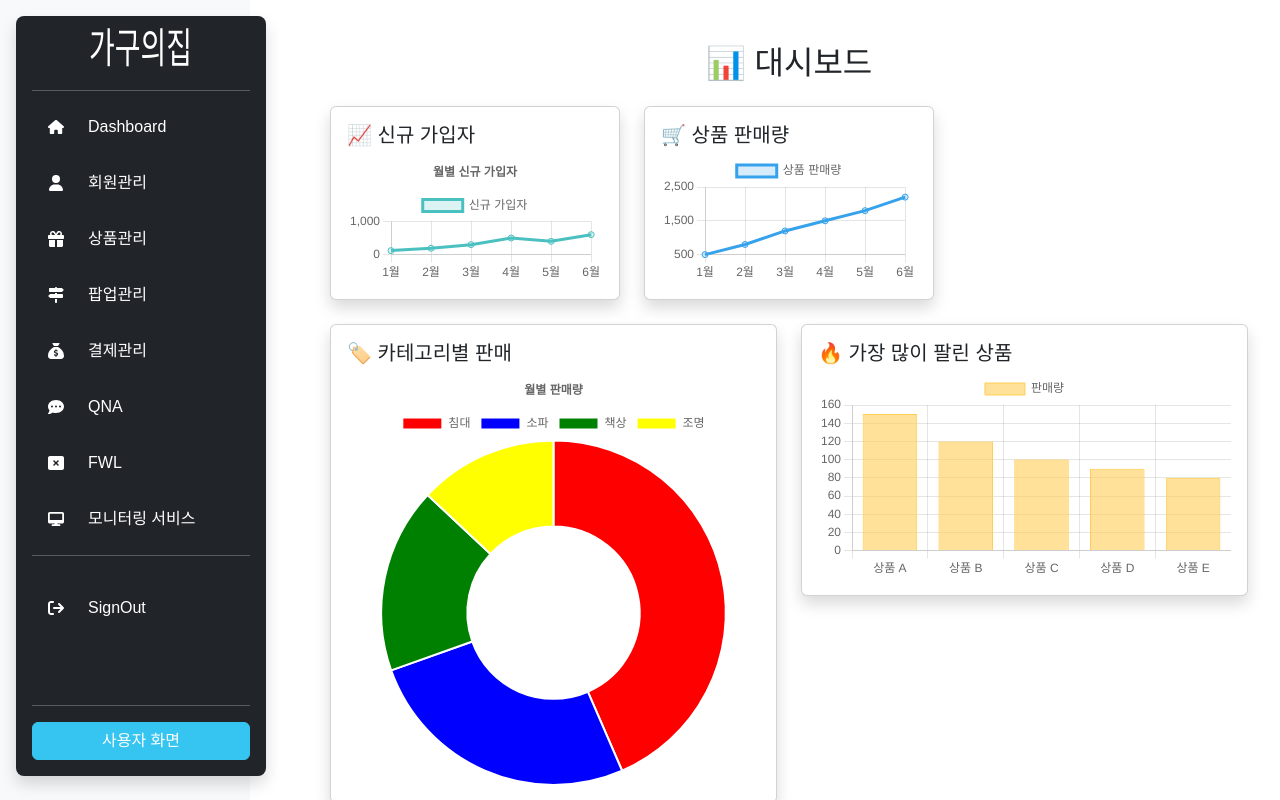
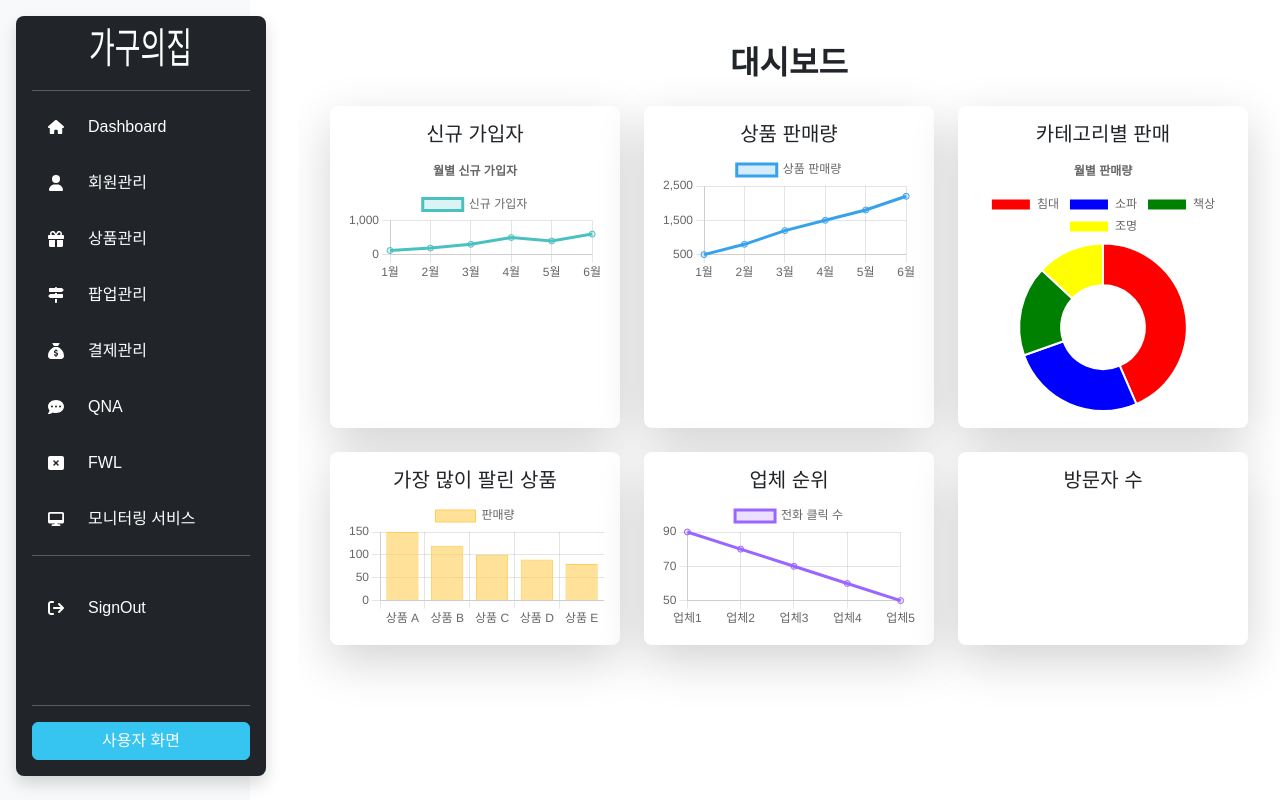
Before and after one commit to seunghwan94/hof-front, a React (Create React App) app: page /admin in a window 1280 px wide. Built offline with nearby package versions, Linux system fonts and the light colour scheme; no server answers; a web font is replaced by a local one.

Commit message:
mongoDB 차트화 완료 , 회원 수정 및 대시보드 디자인 완료

```diff
--- a/src/components/layout/CustomEditor.jsx
+++ b/src/components/layout/CustomEditor.jsx
@@ -212,7 +212,7 @@ const removeBase64Images = (content) => {
   } finally {
     setTimeout(() => {
       isUploadingRef.current = false;
-    }, 1000);
+    }, 500);
   }
 };
 
--- a/src/hooks/useAxios.jsx
+++ b/src/hooks/useAxios.jsx
@@ -32,7 +32,8 @@ const useAxios = (baseUrl = BASE_URL) => {
               'Content-Type':'application/json',
               ...(token && { Authorization: `Bearer ${token}` }),
               ...addHeaders
-            }
+            },
+            withCredentials: true,
           });
           setData(resp.data);
           return resp.data;
--- a/src/pages/admin/Home.jsx
+++ b/src/pages/admin/Home.jsx
@@ -7,52 +7,54 @@ import TopSellingChart from "./layout/TopSellingChart";
 import VendorRankingChart from "./layout/VendorRankingChart";
 import ActivityChart from "./layout/ActivityChart";
 
-
-
-function Home(){
+function Home() {
   return (
     <Container className="mt-4">
-      <h2 className="text-center mb-4">📊 대시보드</h2>
+      <h2 className="text-center mb-4 fw-bold">대시보드</h2>
       <Row className="g-4">
-        <Col md={6} lg={4}>
-          <Card className="p-3 shadow">
-            <Card.Title>📈 신규 가입자</Card.Title>
+        <Col xs={12} md={6} lg={4}>
+          <Card className="p-3 shadow-lg border-0 rounded-3 h-100">
+            <Card.Title className="text-center">신규 가입자</Card.Title>
             <NewUsersChart />
           </Card>
         </Col>
-       <Col md={6} lg={4}>
-<Card className="p-3 shadow">
-  <Card.Title>🛒 상품 판매량</Card.Title>
+
+        <Col xs={12} md={6} lg={4}>
+          <Card className="p-3 shadow-lg border-0 rounded-3 h-100">
+            <Card.Title className="text-center">상품 판매량</Card.Title>
             <SalesChart />
           </Card>
         </Col>
-<Col md={6} lg={6}>
-<Card className="p-3 shadow">
-  <Card.Title>🏷️ 카테고리별 판매</Card.Title>
+
+        <Col xs={12} md={6} lg={4}>
+          <Card className="p-3 shadow-lg border-0 rounded-3 h-100">
+            <Card.Title className="text-center">카테고리별 판매</Card.Title>
             <CategorySalesChart />
           </Card>
         </Col>
-<Col md={6} lg={6}>
-<Card className="p-3 shadow">
-  <Card.Title>🔥 가장 많이 팔린 상품</Card.Title>
+
+        <Col xs={12} md={6} lg={4}>
+          <Card className="p-3 shadow-lg border-0 rounded-3 h-100">
+            <Card.Title className="text-center">가장 많이 팔린 상품</Card.Title>
             <TopSellingChart />
           </Card>
         </Col>
-<Col md={6} lg={6}>
-<Card className="p-3 shadow">
-  <Card.Title>🏆 업체 순위</Card.Title>
+
+        <Col xs={12} md={6} lg={4}>
+          <Card className="p-3 shadow-lg border-0 rounded-3 h-100">
+            <Card.Title className="text-center">업체 순위</Card.Title>
             <VendorRankingChart />
           </Card>
         </Col>
-<Col md={6} lg={6}>
-<Card className="p-3 shadow">
-  <Card.Title>👥 방문자 수</Card.Title>
+
+        <Col xs={12} md={6} lg={4}>
+          <Card className="p-3 shadow-lg border-0 rounded-3 h-100">
+            <Card.Title className="text-center">방문자 수</Card.Title>
             <ActivityChart />
           </Card>
         </Col>
       </Row>
     </Container>
-
   );
 }
 
--- a/src/pages/admin/Member.jsx
+++ b/src/pages/admin/Member.jsx
@@ -84,6 +84,7 @@ const MemberList = () => {
   if (loading) {
     return <div><h1>로딩중</h1></div>;
   }
+  console.log()
   return (
     <Container>
       <h3 className="mb-3">회원 관리</h3>
--- a/src/pages/admin/Prod.jsx
+++ b/src/pages/admin/Prod.jsx
@@ -211,6 +211,7 @@ const handleSaveChanges = async (updatedProduct) => {
         handleOptionChange={handleOptionChange}
         setSelectedProduct={setSelectedProduct}
       />
+
           {/* 🔹 상품 등록 모달 추가 */}
     <ProductCreateModal show={showCreateModal} handleClose={handleCloseCreateModal} />
   </Container>
--- /dev/null
+++ b/src/pages/admin/VisitLogger.jsx
@@ -0,0 +1,53 @@
+import { useEffect } from "react";
+import useAxios from "../../hooks/useAxios";
+
+const VisitLogger = () => {
+  const { req } = useAxios(); // 커스텀 훅 사용
+  const memberInfo = localStorage.getItem("member");
+
+  useEffect(() => {
+    let memberId = null;
+    let memberCookieKey = null;
+
+    //  로그인한 사용자 정보 가져오기
+    if (memberInfo) {
+      try {
+        const parsedMember = JSON.parse(memberInfo);
+        memberId = parsedMember.mno; // 회원 ID (숫자)
+        memberCookieKey = `visited_${memberId}`;
+      } catch (error) {
+        console.error("memberId 파싱 오류:", error);
+      }
+    }
+
+    const guestCookieKey = "visited";
+
+    //  회원 & 비회원 방문 여부 체크
+    const hasVisitedMember = memberId && document.cookie.includes(`${memberCookieKey}=true`);
+    const hasVisitedGuest = !memberId && document.cookie.includes(`${guestCookieKey}=true`);
+
+    //  중복 호출 방지 (회원이든 비회원이든 방문 기록이 있으면 실행 X)
+    if (hasVisitedMember || hasVisitedGuest) {
+      return;
+    }
+
+    //  API 요청
+    const endpoint = memberId ? `admin/visit?member=${memberId}` : "admin/visit";
+
+    req("GET", endpoint)
+      .then(response => {
+        console.log(response);
+
+        // 방문 쿠키 설정 (회원 & 비회원 각각)
+        const cookieKey = memberId ? memberCookieKey : guestCookieKey;
+        document.cookie = `${cookieKey}=true; path=/; max-age=${24 * 60 * 60}`;
+      })
+      .catch(error => console.error("방문 기록 저장 실패:", error));
+
+  //  useEffect 의존성 배열에 빈 배열 [] 추가 → **리렌더링 시 중복 실행 방지**
+  }, []);
+
+  return null;
+};
+
+export default VisitLogger;
--- a/src/pages/admin/layout/ActivityChart.jsx
+++ b/src/pages/admin/layout/ActivityChart.jsx
@@ -1,21 +1,56 @@
-import React from "react";
+import React, { useEffect, useState } from "react";
+import useAxios from "../../../hooks/useAxios";
 import { Line } from "react-chartjs-2";
 
 const ActivityChart = () => {
-  const data = {
-    labels: ["1월", "2월", "3월", "4월", "5월", "6월"],
-    datasets: [
-      {
-        label: "방문자 횟수",
-        data: [300, 450, 600, 800, 650, 900],
-        borderColor: "rgba(255,99,132,1)",
-        backgroundColor: "rgba(255,99,132,0.2)",
-        fill: true,
-      },
-    ],
-  };
+  const { req } = useAxios();
+  const [chartData, setChartData] = useState({
+    labels: [],
+    datasets: [],
+  });
 
-  return <Line data={data} />;
+  useEffect(() => {
+    req("GET", "admin/visit/stats")
+      .then((response) => {
+        if (response) {
+          const labels = Object.keys(response); // 날짜 리스트
+          const membersPC = [];
+          const membersMobile = [];
+          const guestsPC = [];
+          const guestsMobile = [];
+          const formattedLabels = labels.map(date => {
+            const parsedDate = new Date(date);
+            return parsedDate.toLocaleDateString("ko-KR", {
+
+              month: "long",
+              day: "numeric",
+              weekday: "short" // "월" (월요일) 추가
+            }).replace(/\.$/, ""); // 일부 브라우저에서 마지막 마침표 제거
+          });
+
+          labels.forEach(date => {
+            const data = response[date];
+            membersPC.push(data?.회원?.PC || 0);
+            membersMobile.push(data?.회원?.모바일 || 0);
+            guestsPC.push(data?.비회원?.PC || 0);
+            guestsMobile.push(data?.비회원?.모바일 || 0);
+          });
+
+          setChartData({
+            labels: formattedLabels,
+            datasets: [
+              { label: "회원 (PC)", data: membersPC, borderColor: "blue", backgroundColor: "lightblue", fill: true },
+              { label: "회원 (모바일)", data: membersMobile, borderColor: "orange", backgroundColor: "lightorange", fill: true },
+              { label: "비회원 (PC)", data: guestsPC, borderColor: "green", backgroundColor: "lightgreen", fill: true },
+              { label: "비회원 (모바일)", data: guestsMobile, borderColor: "red", backgroundColor: "pink", fill: true }
+            ],
+          });
+        }
+      })
+      .catch((error) => console.error("방문자 데이터 불러오기 실패:", error));
+  }, []);
+
+  return <Line data={chartData} />;
 };
 
 export default ActivityChart;
--- a/src/pages/main/Index.jsx
+++ b/src/pages/main/Index.jsx
@@ -17,6 +17,7 @@ import IntegratedAccount from "./myinfo/content/IntegratedAccount";
 import Cart from "./myinfo/content/Cart";
 import Pick from "./myinfo/content/Pick";
 import InteriorDetail from "./interior/InteriorDetail";
+import VisitLogger from "../admin/VisitLogger";
 
 function Index() {
   const location = useLocation(); // 현재 경로 가져오기
@@ -58,6 +59,7 @@ function Index() {
 
   return (
     <>
+      <VisitLogger/>
       {!!isValidRoute && <Header fixed={isFullPageView}/>}
       {routes}
       {!!isValidRoute &&
```
Lines whose indentation alone changed are shown as unchanged.
